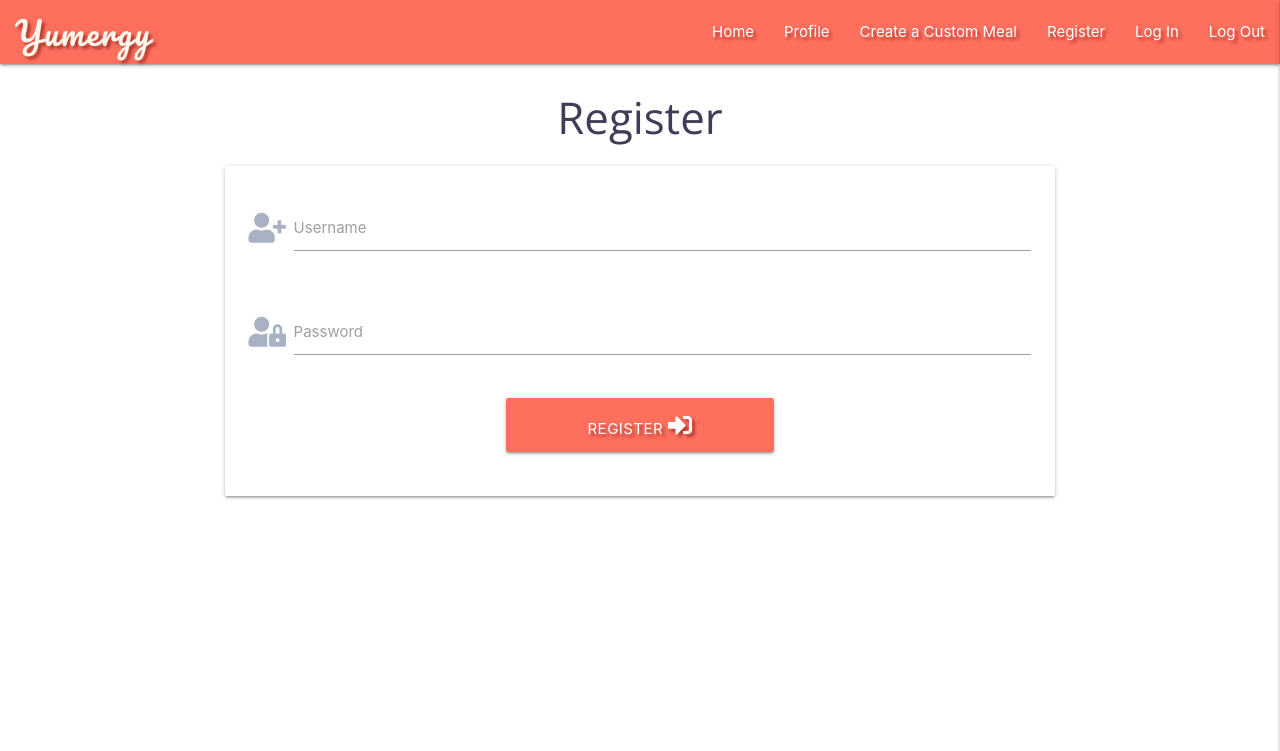
After one commit to oliviatatum/yumergy, a Flask app: page /register in a window 1280 px wide. The commit adds this page. Shown: the top 751 px of the page. Run offline with Flask 2, Linux system fonts and the light colour scheme; some libraries are stand-ins or nearby versions.

Commit message:
add register tenplate

```diff
--- a/app.py
+++ b/app.py
@@ -4,6 +4,7 @@ from flask import (
     redirect, request, session, url_for)
 from flask_pymongo import PyMongo
 from bson.objectid import ObjectId
+from werkzeug.security import generate_password_hash, check_password_hash
 if os.path.exists("env.py"):
     import env
 
@@ -24,6 +25,11 @@ def get_meals():
     return render_template("meals.html", meals=meals)
 
 
+@app.route("/register", methods=["GET", "POST"])
+def register():
+    return render_template("register.html")
+
+
 if __name__ == "__main__":
     app.run(host=os.environ.get("IP"),
             port=int(os.environ.get("PORT")),
--- a/static/css/style.css
+++ b/static/css/style.css
@@ -19,6 +19,16 @@ nav .brand-logo{
     text-shadow: 3px 3px 3px rgba(112, 12, 1, 0.5)
 }
 
+h3{
+    font-family: 'Open Sans', sans-serif;
+    font-weight: 300;
+    color: #403D58;
+}
+
 h4{
     margin: 0;
 }
+
+.fa-user-plus, .fa-user-lock{
+    color: #A9B2C3;
+}
--- a/templates/base.html
+++ b/templates/base.html
@@ -22,7 +22,7 @@
                     <li><a href="{{ url_for('get_meals') }}">Home</a></li>
                     <li><a href="#">Profile</a></li>
                     <li><a href="#">Create a Custom Meal</a></li>
-                    <li><a href="#">Register</a></li>
+                    <li><a href="{{ url_for('register') }}">Register</a></li>
                     <li><a href="#">Log In</a></li>
                     <li><a href="#">Log Out</a></li>
                 </ul>
@@ -34,7 +34,7 @@
             <li><a href="{{ url_for('get_meals') }}">Home</a></li>
             <li><a href="#">Profile</a></li>
             <li><a href="#">Create a Custom Meal</a></li>
-            <li><a href="#">Register</a></li>
+            <li><a href="{{ url_for('register') }}">Register</a></li>
             <li><a href="#">Log In</a></li>
             <li><a href="#">Log Out</a></li>
         </ul>
--- /dev/null
+++ b/templates/register.html
@@ -0,0 +1,37 @@
+{% extends "base.html" %}
+{% block content %}
+
+    <h3 class="center-align">Register</h3>
+
+    <div class="row">
+        <form class="col s12 m8 offset-m2" method="POST" action="{{ url_for('register') }}">
+            <div class="card-panel">
+                <span>
+                    <!--username input-->
+                    <div class="row">
+                       <div class="input-field col s12">
+                            <i class="fas fa-user-plus prefix"></i>
+                            <input id="username" name="username" type="text" class="validate">
+                            <label for="username">Username</label>
+                        </div>
+                    </div>
+                    <!-- password input -->
+                    <div class="row">
+                        <div class="input-field col s12">
+                            <i class="fas fa-user-lock prefix"></i>
+                            <input id="password" name="password" type="password" class="validate">
+                            <label for="password">Password</label>
+                        </div>
+                    </div>
+                    <!--  -->
+                    <div class="row">
+                        <button type="submit" class="col s4 offset-m4 btn-large bittersweet text-shadow">
+                            Register <i class="fas fa-sign-in-alt"></i>
+                        </button>
+                    </div>
+                </span>
+            </div>
+        </form>
+    </div>
+
+{% endblock %}
```
